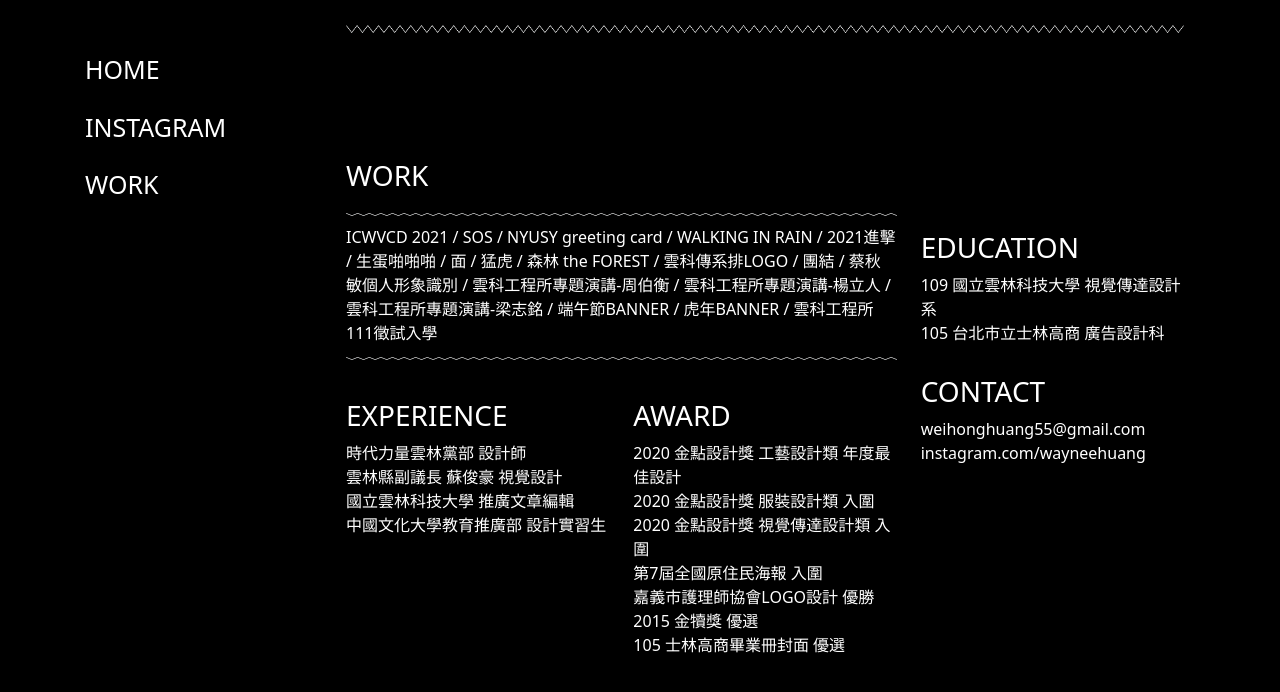
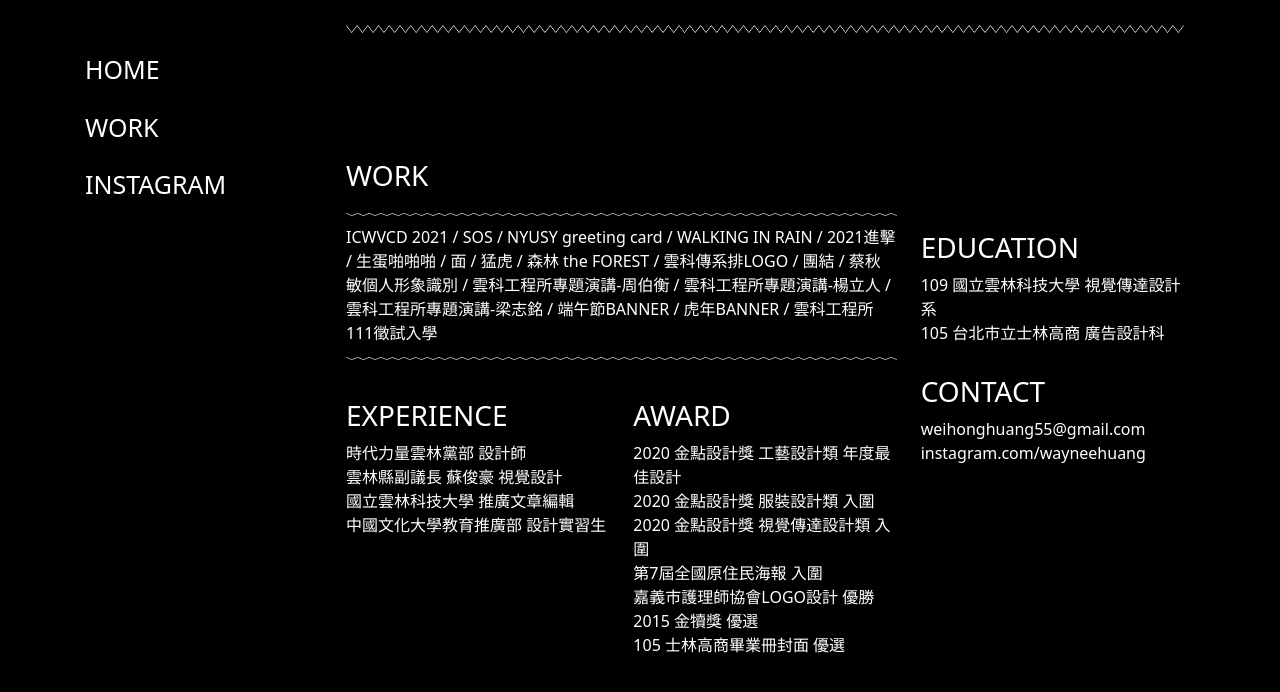
Before and after one commit to ChiaFengHong/weiweiwork, a plain HTML site: page info.html in a window 1280 px wide. Drawn offline with Linux system fonts and the light colour scheme; a script that the page names is missing; a web font is replaced by a local one.

Commit message:
修改info.html

```diff
--- a/info.html
+++ b/info.html
@@ -41,12 +41,11 @@
 							<a href="index.html"><!-- <img src="img/home.svg" width="50px"alt=""> -->HOME</a>
 						</li>
 						<li>
+							<a href="work.html"><!-- <img src="img/info.svg" width="50px"alt=""> -->WORK</a>
+						</li>
+						<li>
 							<a href="https://www.instagram.com/wayneehuang/"><!-- <img src="img/instagram.svg" width="90px"alt=""> -->INSTAGRAM</a>
 						</li>
-						<li>
-							<a href="work.html"><!-- <img src="img/info.svg" width="50px"alt=""> -->WORK</a>
-						</li>
-
 					</ul>
 				</nav>
 			</div>
@@ -56,10 +55,10 @@
 				<div class="content_container">
 					<div class="row header">
 						<div class="col-sm-12 col-md-12 col-lg-4 col-xl-4">
-							<a href="work.html">WORK</a>
+							<a href="index.html">Home</a>
 						</div>
 						<div class="col-sm-12 col-md-12 col-lg-4 col-xl-4">
-							<a href="info.html">INFO</a>
+							<a href="work.html">WORK</a>
 						</div>
 						<div class="col-sm-12 col-md-12 col-lg-4 col-xl-4">
 							<a href="https://www.instagram.com/wayneehuang/">INSTAGRAM</a>
```
